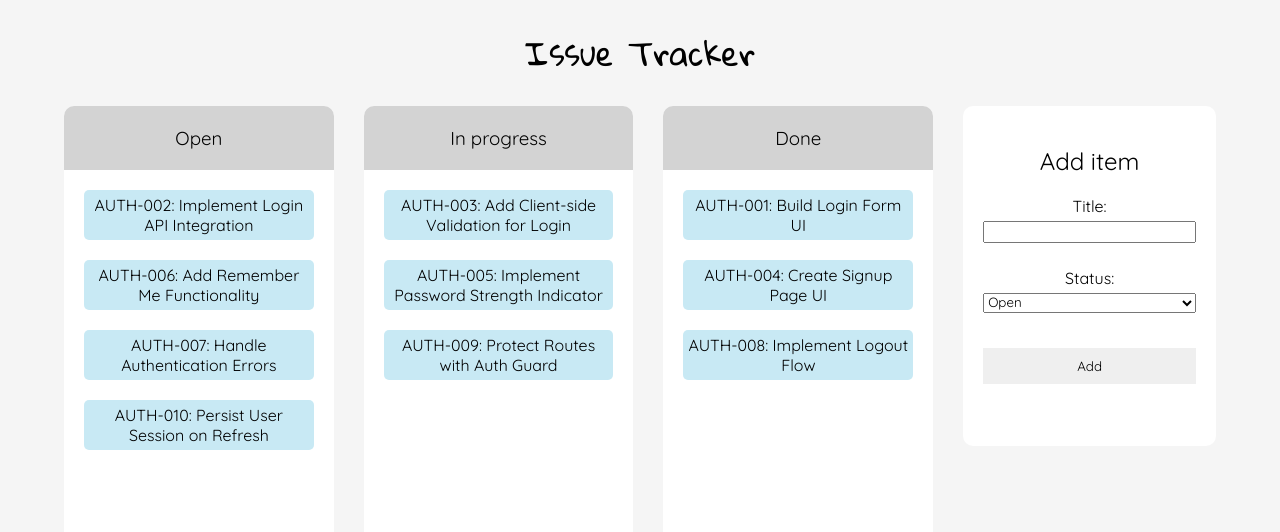
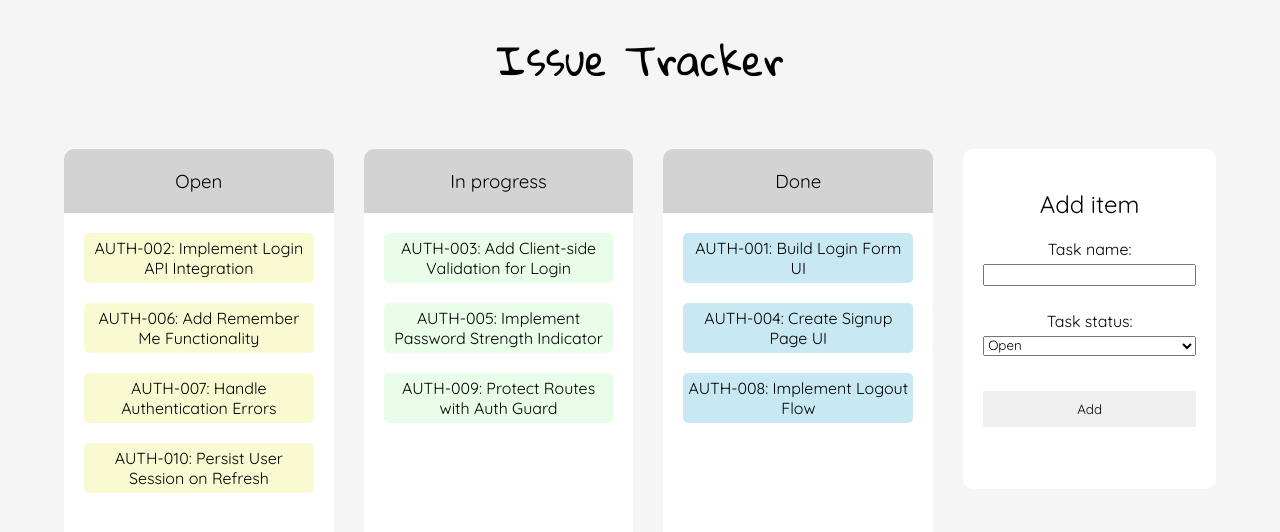
Before and after one commit to rose-phillips/kanban-board, a React (Vite) app: page / in a window 1280 px wide. Shown: the top 532 px of the page. Built offline with nearby package versions, Linux system fonts and the light colour scheme; data requests are answered from the project's data file.

Commit message:
bits of styling

```diff
--- a/src/App.css
+++ b/src/App.css
@@ -13,6 +13,9 @@ h1 {
   font-family: "Gloria Hallelujah", cursive;
   font-weight: 400;
   font-style: normal;
+  font-size: 40px;
+  margin-top: 20px;
+  margin-bottom: 50px;
 }
 
 .board {
@@ -65,9 +68,22 @@ select {
   border: none;
 }
 
-.item {
+.item-done,
+.item-open,
+.item-in {
   margin: 20px;
   padding: 5px;
-  background-color: rgb(200, 233, 244);
   border-radius: 5px;
 }
+
+.item-open {
+  background-color: lightgoldenrodyellow
+}
+
+.item-in {
+  background-color: rgb(233, 253, 233)
+}
+
+.item-done {
+  background-color: rgb(200, 233, 244);
+}
--- a/src/components/AddIssueForm.tsx
+++ b/src/components/AddIssueForm.tsx
@@ -22,9 +22,9 @@ const HandleSubmit = (data: FormData) => {
     <div className="form-container">
       <h2>Add item</h2>
       <form action={HandleSubmit}>
-        <label htmlFor="name">Title:</label>
+        <label htmlFor="name">Task name:</label>
         <input type="text" id="name" name="name" required/>
-        <label htmlFor="status">Status:</label>
+        <label htmlFor="status">Task status:</label>
         <select name="status" id="status" title="status">
           {Object.values(Status).map((value) => (
             <option key={value}>{value}</option>
--- a/src/components/Item.tsx
+++ b/src/components/Item.tsx
@@ -5,7 +5,9 @@ interface ItemProps {
 }
 
 export const Item = ({item}: ItemProps) => {
+
+  const itemClass = item.status.toLowerCase().split(" ")[0]
   return (
-    <div className="item">{item.name}</div>
+    <div className={`item-${itemClass}`}>{item.name}</div>
   )
 }
```
